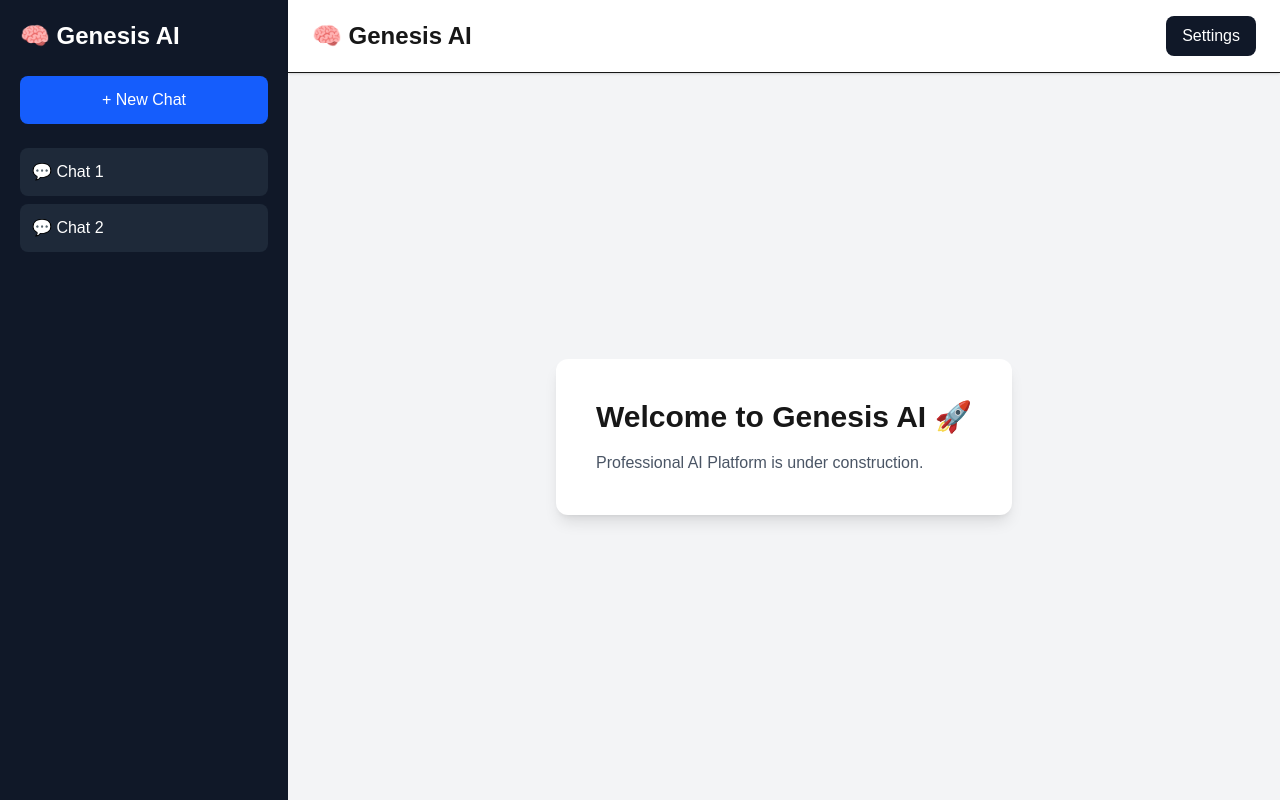
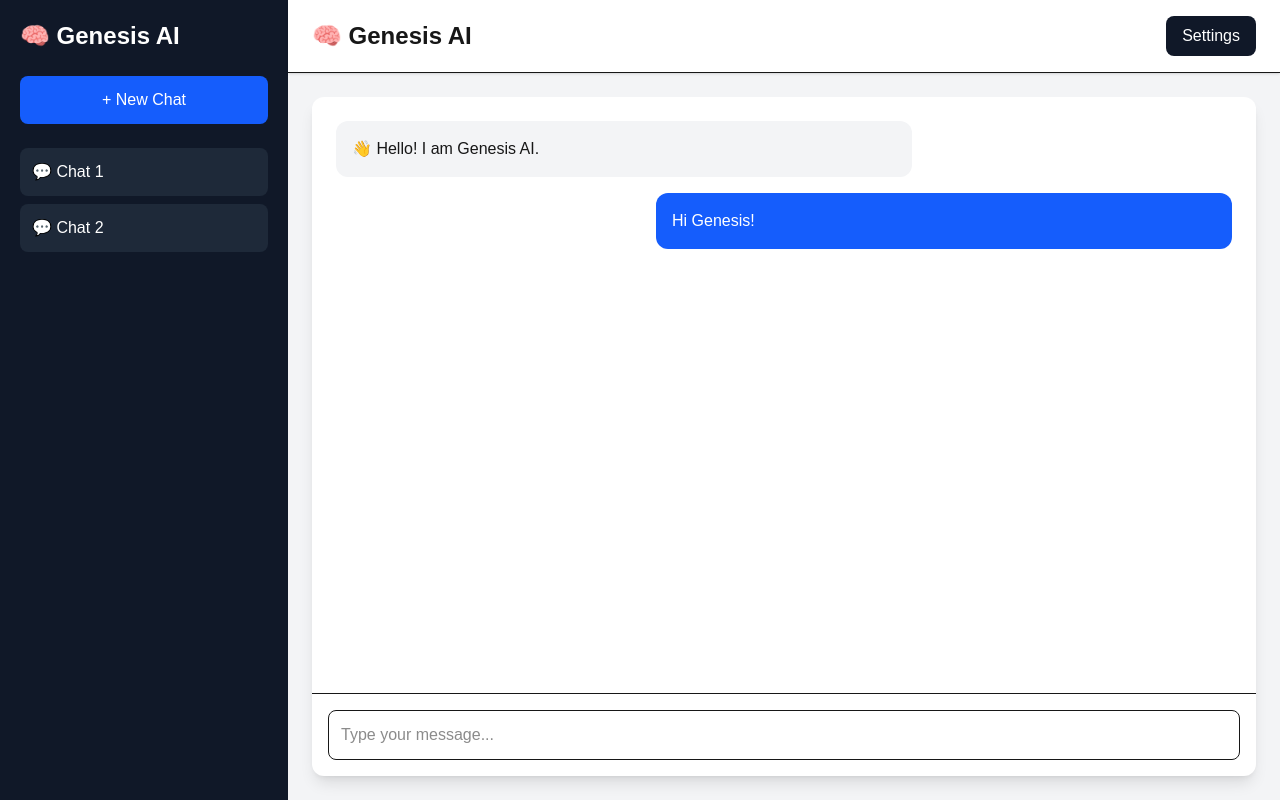
Before and after one commit to nexusinfinity360-sara/AI-Genesis, a Next.js app in the folder 01-frontend/: page / in a window 1280 px wide. Built offline with nearby package versions, Linux system fonts and the light colour scheme.

Commit message:
Milestone X

```diff
--- a/01-frontend/app/page.tsx
+++ b/01-frontend/app/page.tsx
@@ -1,26 +1,10 @@
-import Header from "@/components/layout/Header";
-import Sidebar from "@/components/layout/Sidebar";
+import MainLayout from "@/components/layout/MainLayout";
+import ChatWindow from "@/components/chat/ChatWindow";
 
 export default function Home() {
   return (
-    <main className="flex h-screen bg-gray-100">
-      <Sidebar />
-
-      <section className="flex flex-1 flex-col">
-        <Header />
-
-        <div className="flex flex-1 items-center justify-center">
-          <div className="rounded-xl bg-white p-10 shadow-lg">
-            <h2 className="text-3xl font-bold">
-              Welcome to Genesis AI 🚀
-            </h2>
-
-            <p className="mt-4 text-gray-600">
-              Professional AI Platform is under construction.
-            </p>
-          </div>
-        </div>
-      </section>
-    </main>
+    <MainLayout>
+      <ChatWindow />
+    </MainLayout>
   );
 }
--- /dev/null
+++ b/01-frontend/components/chat/ChatWindow.tsx
@@ -0,0 +1,25 @@
+export default function ChatWindow() {
+  return (
+    <div className="flex h-full flex-col rounded-xl bg-white shadow-lg">
+      {/* Messages */}
+      <div className="flex-1 space-y-4 overflow-y-auto p-6">
+        <div className="max-w-xl rounded-xl bg-gray-100 p-4">
+          👋 Hello! I am Genesis AI.
+        </div>
+
+        <div className="ml-auto max-w-xl rounded-xl bg-blue-600 p-4 text-white">
+          Hi Genesis!
+        </div>
+      </div>
+
+      {/* Input Area */}
+      <div className="border-t p-4">
+        <input
+          type="text"
+          placeholder="Type your message..."
+          className="w-full rounded-lg border p-3 outline-none focus:ring-2 focus:ring-blue-500"
+        />
+      </div>
+    </div>
+  );
+}
--- /dev/null
+++ b/01-frontend/components/layout/MainLayout.tsx
@@ -0,0 +1,23 @@
+import { ReactNode } from "react";
+import Header from "./Header";
+import Sidebar from "./Sidebar";
+
+type MainLayoutProps = {
+  children: ReactNode;
+};
+
+export default function MainLayout({ children }: MainLayoutProps) {
+  return (
+    <main className="flex h-screen bg-gray-100">
+      <Sidebar />
+
+      <section className="flex flex-1 flex-col">
+        <Header />
+
+        <div className="flex-1 overflow-auto p-6">
+          {children}
+        </div>
+      </section>
+    </main>
+  );
+}
```
